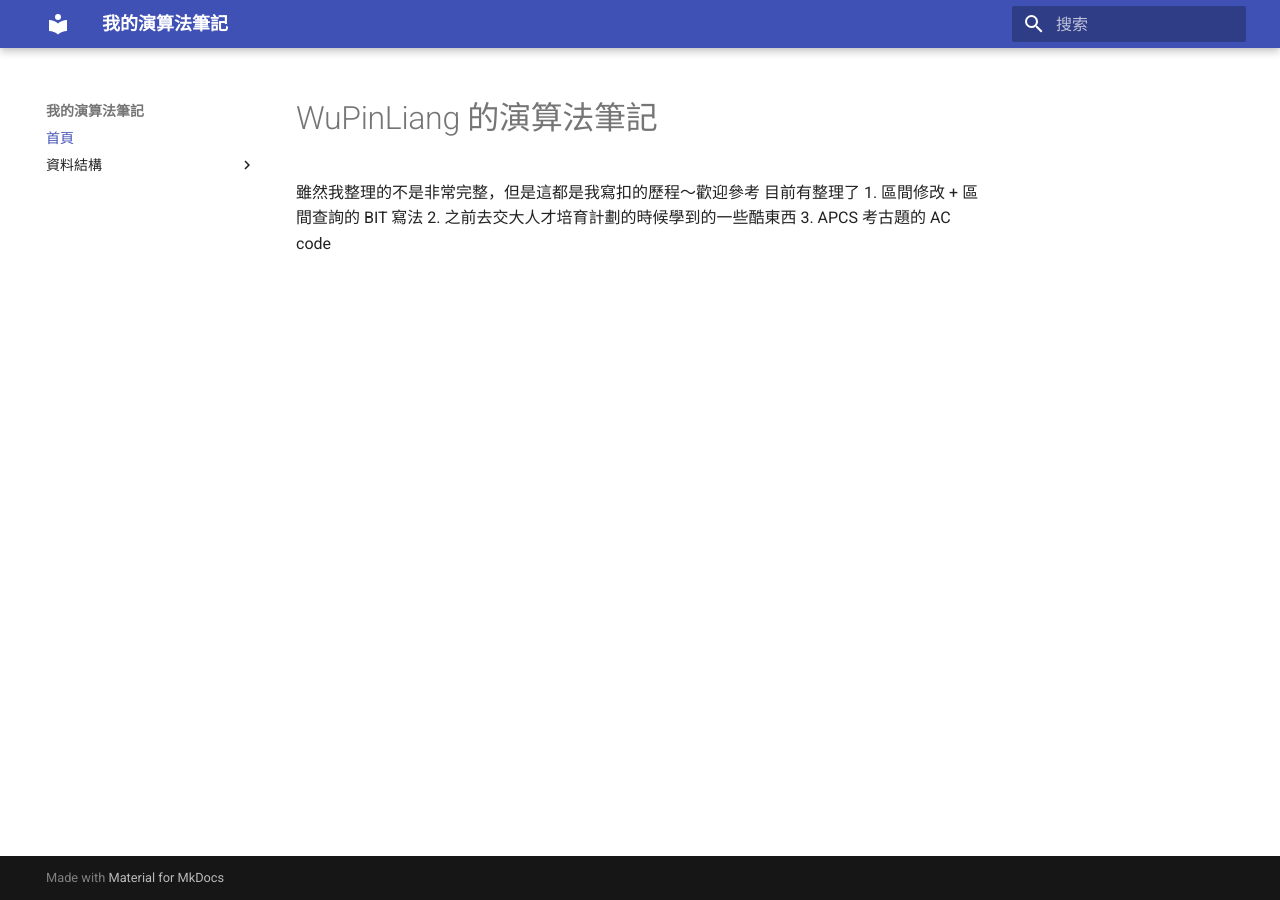
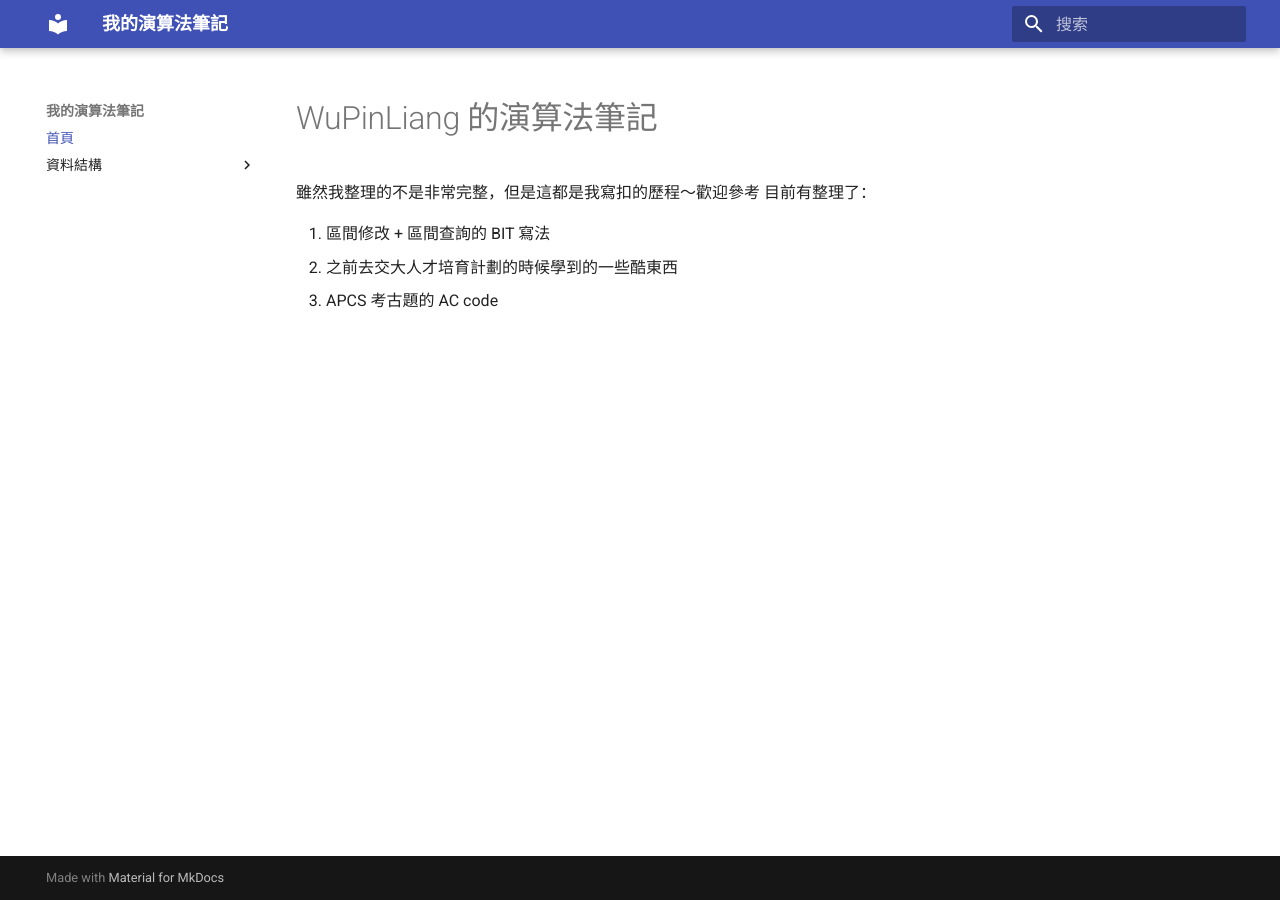
Before and after one commit to WuPinLiang/Algo-Note, an MkDocs documentation site: the page built from docs/index.md, in a window 1280 px wide. Built offline with MkDocs 1.6.1 and Material for MkDocs 9.7.7, drawn with Linux system fonts in a browser that asks for light colours.

Commit message:
update site

```diff
--- a/docs/index.md
+++ b/docs/index.md
@@ -1,6 +1,7 @@
 # WuPinLiang 的演算法筆記
 雖然我整理的不是非常完整，但是這都是我寫扣的歷程～歡迎參考
-目前有整理了
+目前有整理了：
+
 1. 區間修改 + 區間查詢的 BIT 寫法
 2. 之前去交大人才培育計劃的時候學到的一些酷東西
 3. APCS 考古題的 AC code
```
